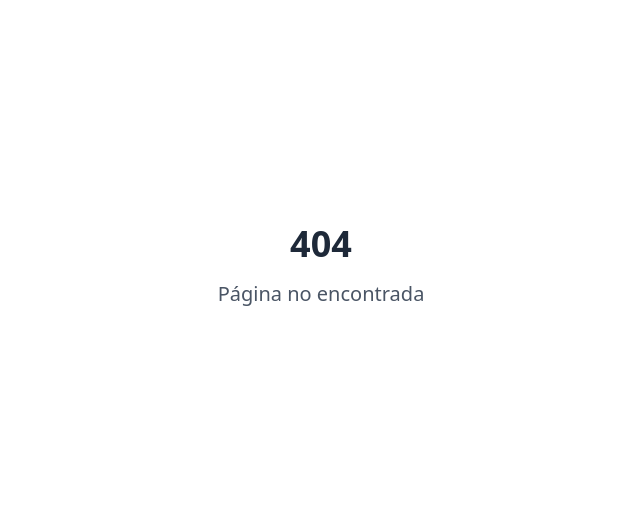
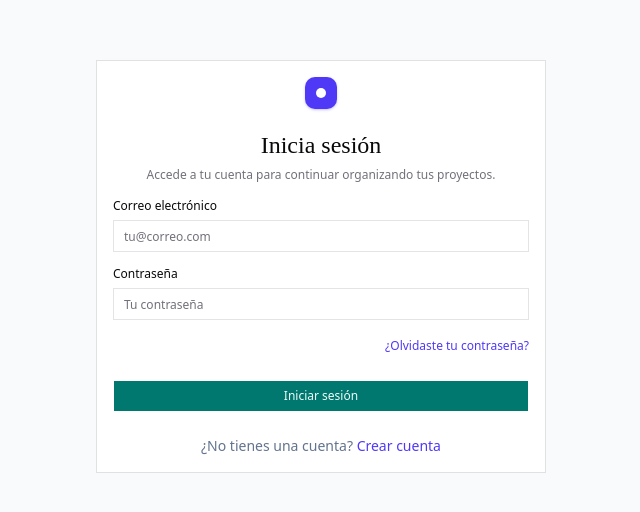
Before and after one commit to AdrianRangel36/SwiftBoardForStudents, a React (Vite) app in the folder apps/web/: page /Login in a window 1280 px wide. Before the commit this address had no page. Shown: the part 134-646 px from the top of the page, without its empty margins (319-959 px from the left). Built offline with nearby package versions, Linux system fonts and the light colour scheme.

Commit message:
create login functional component

```diff
--- a/apps/web/src/navigation/routes/index.tsx
+++ b/apps/web/src/navigation/routes/index.tsx
@@ -1,4 +1,5 @@
 import { Home } from "@/pages/Landing/Home";
+import { Login } from "@/pages/auth/Login";
 import { SignUp } from "@/pages/auth/SignUp";
 import { Routes, Route } from "react-router-dom";
 
@@ -7,6 +8,7 @@ export const AppRouter = (): React.ReactElement => {
     <Routes>
       <Route path="/" element={<Home />} />
       <Route path="/SignUp" element={<SignUp />} />
+      <Route path="/Login" element={<Login />} />
       <Route
         path="*"
         element={
--- /dev/null
+++ b/apps/web/src/pages/auth/Login/index.tsx
@@ -0,0 +1,180 @@
+import { useState } from "react";
+import {
+  Card,
+  CardHeader,
+  CardTitle,
+  CardDescription,
+  CardContent,
+} from "@workspace/ui/components/card";
+import { Input } from "@workspace/ui/components/input";
+import { Label } from "@workspace/ui/components/label";
+import { Button } from "@workspace/ui/components/button";
+
+export const Login: React.FC = () => {
+  const [formData, setFormData] = useState({
+    email: "",
+    password: "",
+  });
+
+  const [error, setError] = useState("");
+  const [isLoading, setIsLoading] = useState(false);
+
+  const handleInputChange = (e: React.ChangeEvent<HTMLInputElement>) => {
+    const { id, value } = e.target;
+    setFormData((prev) => ({
+      ...prev,
+      [id]: value,
+    }));
+  };
+
+  const handleSubmit = async (e: React.FormEvent<HTMLFormElement>) => {
+    e.preventDefault();
+    setError("");
+    setIsLoading(true);
+
+    // Validación básica
+    if (!formData.email.trim()) {
+      setError("El correo electrónico es requerido");
+      setIsLoading(false);
+      return;
+    }
+
+    if (!formData.password) {
+      setError("La contraseña es requerida");
+      setIsLoading(false);
+      return;
+    }
+
+    if (formData.password.length < 8) {
+      setError("La contraseña debe tener mínimo 8 caracteres");
+      setIsLoading(false);
+      return;
+    }
+
+    try {
+      const response = await fetch("http://localhost:3000/auth/login", {
+        method: "POST",
+        headers: {
+          "Content-Type": "application/json",
+        },
+        body: JSON.stringify({
+          email: formData.email.trim(),
+          password: formData.password,
+        }),
+      });
+
+      const data = await response.json();
+
+      if (response.ok) {
+        // Login exitoso
+        alert("¡Sesión iniciada exitosamente! Redirigiendo...");
+        // Guardar token si viene en la respuesta
+        if (data.token) {
+          localStorage.setItem("authToken", data.token);
+        }
+        // Redirigir al dashboard después de 1 segundo
+        setTimeout(() => {
+          window.location.href = "/dashboard";
+        }, 1000);
+      } else {
+        // Error del servidor
+        setError(data.message || "Error al iniciar sesión. Intenta nuevamente.");
+      }
+    } catch (error) {
+      console.error("Error en login:", error);
+      setError(
+        error instanceof Error
+          ? error.message
+          : "Error de conexión. Verifica tu conexión a internet."
+      );
+    } finally {
+      setIsLoading(false);
+    }
+  };
+
+  return (
+    <div className="flex min-h-screen items-center justify-center bg-slate-50 p-4 selection:bg-indigo-500 selection:text-white">
+      <Card className="w-full max-w-md animate-in zoom-in-95 fade-in">
+        <CardHeader className="text-center">
+          <div className="mb-4 flex justify-center">
+            <div className="flex h-8 w-8 items-center justify-center rounded-lg bg-indigo-600 shadow-sm shadow-indigo-500/30">
+              <div className="h-2.5 w-2.5 rounded-full bg-white" />
+            </div>
+          </div>
+          <CardTitle className="text-2xl">Inicia sesión</CardTitle>
+          <CardDescription>
+            Accede a tu cuenta para continuar organizando tus proyectos.
+          </CardDescription>
+        </CardHeader>
+
+        <CardContent>
+          <form onSubmit={handleSubmit} className="space-y-4">
+            {/* Mensaje de error */}
+            {error && (
+              <div className="rounded-md bg-red-50 p-3 text-sm text-red-800 border border-red-200">
+                {error}
+              </div>
+            )}
+
+            {/* Campo: Correo Electrónico */}
+            <div className="space-y-2">
+              <Label htmlFor="email">Correo electrónico</Label>
+              <Input
+                id="email"
+                type="email"
+                placeholder="tu@correo.com"
+                value={formData.email}
+                onChange={handleInputChange}
+                required
+              />
+            </div>
+
+            {/* Campo: Contraseña */}
+            <div className="space-y-2">
+              <Label htmlFor="password">Contraseña</Label>
+              <Input
+                id="password"
+                type="password"
+                placeholder="Tu contraseña"
+                value={formData.password}
+                onChange={handleInputChange}
+                required
+                minLength={8}
+              />
+            </div>
+
+            {/* Enlace a recuperar contraseña */}
+            <div className="text-right">
+              <a
+                href="/forgot-password"
+                className="text-xs font-medium text-indigo-600 underline-offset-2 hover:text-indigo-500 hover:underline"
+              >
+                ¿Olvidaste tu contraseña?
+              </a>
+            </div>
+
+            {/* Botón de Submit */}
+            <Button
+              type="submit"
+              className="mt-2 w-full"
+              disabled={isLoading}
+            >
+              {isLoading ? "Iniciando sesión..." : "Iniciar sesión"}
+            </Button>
+          </form>
+
+          {/* Enlace a Sign Up */}
+          <div className="mt-6 text-center text-sm text-slate-500">
+            ¿No tienes una cuenta?{" "}
+            <a
+              href="/signup"
+              className="font-medium text-indigo-600 underline-offset-4 hover:text-indigo-500 hover:underline"
+            >
+              Crear cuenta
+            </a>
+          </div>
+        </CardContent>
+      </Card>
+    </div>
+  );
+};
```
